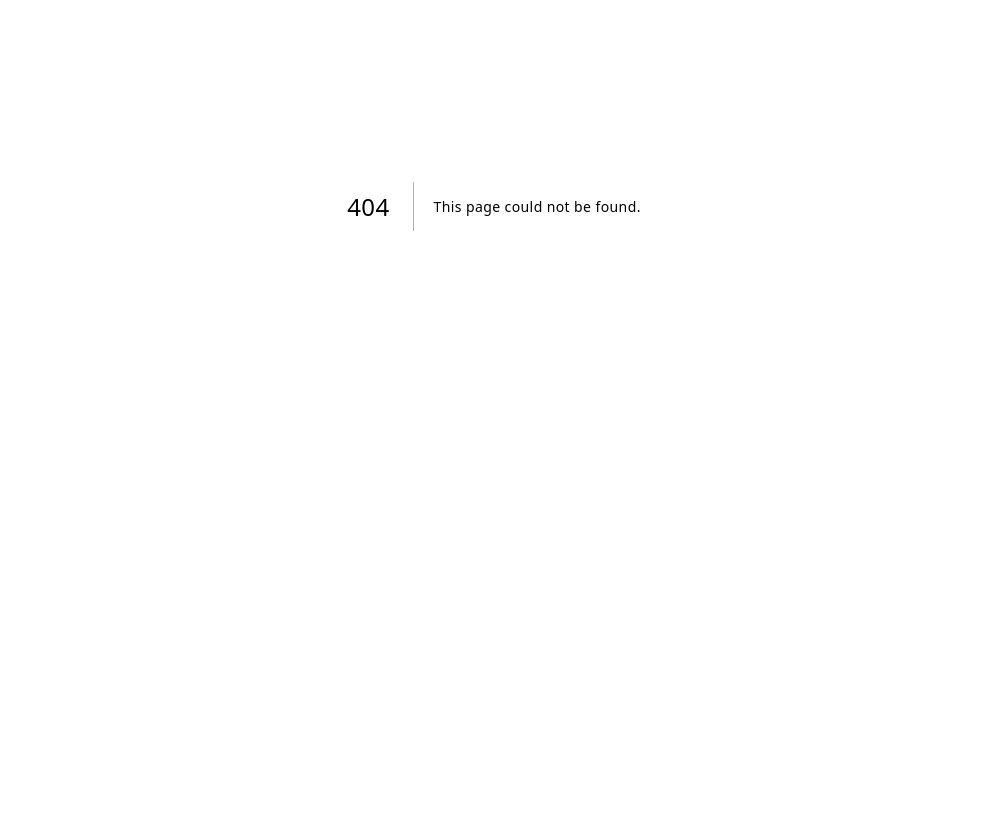
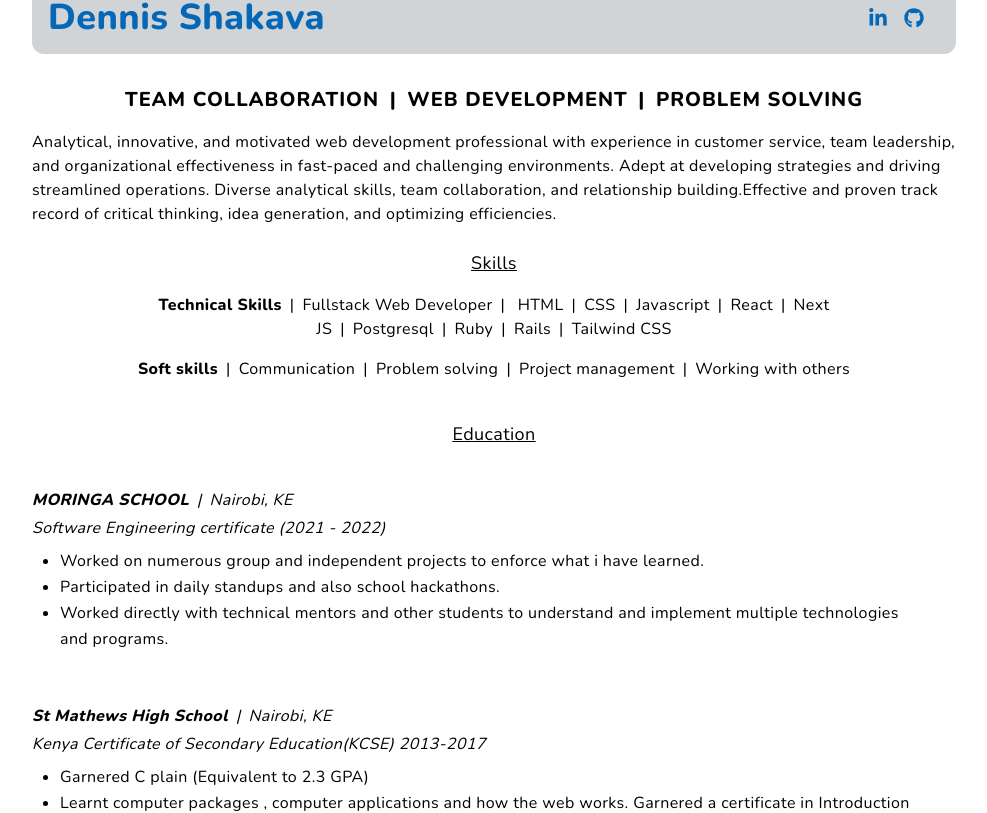
Before and after one commit to Shai9/nextjs-portfolio, a Next.js app: page /resume in a window 1280 px wide. Before the commit this address had no page. Shown: the part 274-1087 px from the top of the page, without its empty margins (146-1133 px from the left). Before the commit the page ends 880 px from the top, so only its background shows below. Built offline with nearby package versions, Linux system fonts and the light colour scheme.

Commit message:
small changes on the xomponents

```diff
--- a/components/Contact.jsx
+++ b/components/Contact.jsx
@@ -1,17 +1,16 @@
 import Image from 'next/image';
-import Link from 'next/link';
-import React, { useState } from 'react';
+import React from 'react';
 import { AiOutlineMail } from 'react-icons/ai';
 import { BsFillPersonLinesFill } from 'react-icons/bs';
 import { FaGithub, FaLinkedinIn } from 'react-icons/fa';
 import { HiOutlineChevronDoubleUp } from 'react-icons/hi';
-import ContactImg from '../public/assets/contact.jpg';
+import ContactImg from '../public/assets/pexels.jpg';
 
 const Contact = () => {
   return (
     <div id='contact' className='w-full lg:h-screen'>
       <div className='max-w-[1240px] m-auto px-2 py-16 w-full '>
-        <p className='text-xl tracking-widest uppercase text-[#0587b5]'>
+        <p className='text-xl tracking-widest uppercase text-[#0597b5]'>
           Contact
         </p>
         <h2 className='py-4'>Get In Touch</h2>
@@ -37,15 +36,15 @@ const Contact = () => {
               <div>
                 <p className='uppercase pt-8'>Connect With Me</p>
                 <div className='flex items-center justify-between py-4'>
-
-                    href='https://www.linkedin.com/in/'
+                  <a
+                    href='https://www.linkedin.com'
                     target='_blank'
                     rel='noreferrer'
-
+                  >
                     <div className='rounded-full shadow-lg shadow-gray-400 p-6 cursor-pointer hover:scale-110 ease-in duration-300'>
                       <FaLinkedinIn />
                     </div>
-
+                  </a>
                   <a
                     href='https://github.com/Shai9'
                     target='_blank'
@@ -59,13 +58,13 @@ const Contact = () => {
                   <div className='rounded-full shadow-lg shadow-gray-400 p-6 cursor-pointer hover:scale-110 ease-in duration-300'>
                     <AiOutlineMail />
                   </div>
-                  <Link href='/resume'>
 
+                    <a href='resume'>
                       <div className='rounded-full shadow-lg shadow-gray-400 p-6 cursor-pointer hover:scale-110 ease-in duration-300'>
                         <BsFillPersonLinesFill />
                       </div>
+                    </a>
 
-                  </Link>
                 </div>
               </div>
             </div>
@@ -123,7 +122,7 @@ const Contact = () => {
                     name='message'
                   ></textarea>
                 </div>
-                <button className='w-full p-4 text-black mt-4'>
+                <button className='w-full p-4 text-gray-100 mt-4'>
                   Send Message
                 </button>
               </form>
@@ -131,15 +130,16 @@ const Contact = () => {
           </div>
         </div>
         <div className='flex justify-center py-12'>
-          <Link href='/'>
-              <div className='rounded-full shadow-lg shadow-black p-4 cursor-pointer hover:scale-110 ease-in duration-300'>
+
+            <a href='/'>
+              <div className='rounded-full shadow-lg shadow-gray-400 p-4 cursor-pointer hover:scale-110 ease-in duration-300'>
                 <HiOutlineChevronDoubleUp
                   className='text-[#0587b5]'
                   size={30}
                 />
               </div>
+            </a>
 
-          </Link>
         </div>
       </div>
     </div>
--- a/components/Navbar.jsx
+++ b/components/Navbar.jsx
@@ -67,22 +67,19 @@ function Navbar() {
         <div>
           <div className='py-4 flex flex-col'>
             <ul className='uppercase'>
-              <Link href='/'>
-                <li className='p-2 text-sm'>Home</li>
-              </Link>
-              <Link href='/'>
+              <Link href='#about'>
                 <li className='p-2 text-sm'>About</li>
               </Link>
-              <Link href='/'>
+              <Link href='#skills'>
                 <li className='p-2 text-sm'>Skills</li>
               </Link>
               <Link href='/'>
                 <li className='p-2 text-sm'>Projects</li>
               </Link>
-              <Link href='/'>
+              <Link href='#contact'>
                 <li className='p-2 text-sm'>Get in touch</li>
               </Link>
-              <Link href='/'>
+              <Link href='/resume'>
                 <li className='text-sm border-2 border-[#0587b5] inline-block px-6  font-medium  leading-tight  rounded hover:bg-black hover:bg-opacity-5 focus:outline-none pt-2 pb-2'>Resume</li>
               </Link>
             </ul>
@@ -90,18 +87,28 @@ function Navbar() {
               <p className='uppercase tracking-widest text-[#0587b5]'>My Handles</p>
             </div>
             <div className='flex items-center justify-between my-4 w-full sm:w-[80%]'>
+            <Link href='/https://www.linkedin.com'>
               <div className='rounded-full shadow-lg border-[#0587b5] p-3 cursor-pointer hover:scale-105 ease-in duration-300'>
               <FaLinkedinIn />
               </div>
-            <div className='rounded-full shadow-lg border-[#0587b5] p-3 cursor-pointer hover:scale-105 ease-in duration-300'>
+            </Link>
+            <Link href='/https://www.github.com/Shai9'>
+              <div className='rounded-full shadow-lg border-[#0587b5] p-3 cursor-pointer   hover:scale-105 ease-in duration-300'>
               <FaGithub />
               </div>
+            </Link>
+
+            <Link href='#contact'>
               <div className='rounded-full shadow-lg border-[#0587b5] p-3 cursor-pointer hover:scale-105 ease-in duration-300'>
               <AiOutlineMail />
               </div>
+            </Link>
+
+            <Link href='/resume'>
             <div className='rounded-full shadow-lg border-[#0587b5] p-3 cursor-pointer hover:scale-105 ease-in duration-300'>
             <BsFillPersonLinesFill />
             </div>
+            </Link>
             </div>
           </div>
         </div>
--- /dev/null
+++ b/pages/resume.jsx
@@ -0,0 +1,179 @@
+import React from 'react';
+import Head from 'next/head';
+import { FaGithub, FaLinkedinIn } from 'react-icons/fa';
+
+const resume = () => {
+  return (
+    <>
+      <Head>
+        <title>Shaki | Resume</title>
+        <meta
+          name='description'
+          content='I’m a fullstack web developer specializing in building (and occasionally designing) exceptional digital experiences.'
+        />
+        <link rel='icon' href='/fav.png' />
+      </Head>
+
+      <div className='max-w-[940px] mx-auto p-2 pt-[120px]'>
+        <h2 className='text-center'>Resume</h2>
+        <div className='bg-[#d0d4d6] my-4 p-4 w-full flex rounded-xl justify-between items-center'>
+          <h2 className='text-center text-[#0567b5]'>Dennis Shakava</h2>
+          <div className='flex'>
+            <a
+              href='https://www.linkedin.com'
+              target='_blank'
+              rel='noreferrer'
+            >
+              <FaLinkedinIn size={20} style={{ marginRight: '1rem' }} className='text-[#0567b5]' />
+            </a>
+            <a
+              href='https://github.com/Shai9'
+              target='_blank'
+              rel='noreferrer'
+            >
+              <FaGithub size={20} style={{ marginRight: '1rem' }} className='text-[#0567b5]' />
+            </a>
+          </div>
+        </div>
+        <div className='text-center py-4 text-xl font-bold uppercase tracking-wider'>
+          <div className='hidden sm:block'>
+            <p>
+              Team collaboration <span className='px-1'>|</span> Web Development{' '}
+              <span className='px-1'>|</span> Problem Solving
+            </p>
+          </div>
+          <div className='block sm:hidden'>
+            <p>Team collaboration</p>
+            <p className='py-2'>Web Development</p>
+            <p>Problem Solving</p>
+          </div>
+        </div>
+        <p>
+          Analytical, innovative, and motivated web development professional
+          with experience in customer service, team leadership, and
+          organizational effectiveness in fast-paced and challenging
+          environments. Adept at developing strategies and driving streamlined
+          operations. Diverse analytical skills, team collaboration, and
+          relationship building.Effective and proven track record of critical thinking, idea
+          generation, and optimizing efficiencies.
+        </p>
+
+        {/* Skills */}
+        <div className='text-center py-4'>
+          <h5 className='text-center underline text-[18px] py-2'>Skills</h5>
+          <p className='py-2'>
+            <span className='font-bold'>Technical Skills</span>
+            <span className='px-2'>|</span>Fullstack Web Developer
+            <span className='px-2'>|</span> HTML
+            <span className='px-2'>|</span>CSS
+            <span className='px-2'>|</span>Javascript
+            <span className='px-2'>|</span>React
+            <span className='px-2'>|</span>Next JS
+            <span className='px-2'>|</span>Postgresql
+            <span className='px-2'>|</span>Ruby
+            <span className='px-2'>|</span>Rails
+            <span className='px-2'>|</span>Tailwind CSS
+          </p>
+          <p className='py-2'>
+            <span className='font-bold'>Soft skills</span>
+            <span className='px-2'>|</span>Communication
+            <span className='px-2'>|</span>Problem solving
+            <span className='px-2'>|</span>Project management
+            <span className='px-2'>|</span>Working with others
+          </p>
+        </div>
+
+        <h5 className='text-center underline text-[18px] py-4'>
+          Education
+        </h5>
+        {/* Experience */}
+        <div className='py-6'>
+          <p className='italic'>
+            <span className='font-bold italic'>
+            MORINGA SCHOOL
+            </span>
+            <span className='px-2'>|</span>Nairobi, KE
+          </p>
+          <p className='py-1 italic'>Software Engineering certificate (2021 - 2022)</p>
+          <ul className='list-disc list-outside px-7 py-1 leading-relaxed'>
+            <li>
+              Worked on numerous group and independent projects to enforce what i have learned.
+            </li>
+            <li>
+              Participated in daily standups and also school hackathons.
+            </li>
+            <li>
+              Worked directly with technical mentors and other students to understand and
+              implement multiple technologies and programs.
+            </li>
+          </ul>
+        </div>
+
+
+        {/* Personal Experience */}
+        <div className='py-6'>
+          <p className='italic'>
+            <span className='font-bold italic'>
+              St Mathews High School
+            </span>
+            <span className='px-2'>|</span>Nairobi, KE
+          </p>
+          <p className='py-1 italic'>Kenya Certificate of Secondary Education(KCSE) 2013-2017</p>
+          <ul className='list-disc list-outside px-7 py-1 leading-relaxed'>
+            <li>
+              Garnered C plain (Equivalent to 2.3 GPA)
+            </li>
+            <li>
+              Learnt computer packages , computer applications and how the web works. Garnered a certificate in Introduction to computers
+            </li>
+          </ul>
+        </div>
+
+        {/*  */}
+        <h5 className='text-center underline text-[18px] py-4'>
+        Experience
+        </h5>
+
+        {/* Experience */}
+        <div className='py-6'>
+          <p className='italic'>
+            <span className='font-bold'>Windsor Cyber Solutions</span>
+            <span className='px-2'>|</span>Cyber Clerk
+          </p>
+          <p className='py-1 italic'>Cyber attendant (2018 – 2019)</p>
+          <ul className='list-disc list-outside px-7 py-1 leading-relaxed'>
+            <li>
+            Help customers with the use of computers, applications and internet usage.
+            Respond to customers who encounter error messages while accessing websites, emailing or downloading content.
+            </li>
+            <li>
+            Operate the various printing machinery in the cybercafé including photocopier, laminating machine and printers
+            Learn and operate various equipment in the media centers - photo and video equipment, software.
+            </li>
+            <li>
+              Did private studies on software development.
+            </li>
+       </ul>
+        </div>
+        <div className='text-center py-4'>
+          <h5 className='text-center underline text-[18px] py-2'>Interests</h5>
+          <p className='py-2'>
+            <span className='font-bold'>Hobbies</span>
+            <span className='px-2'>|</span>Swimming
+            <span className='px-2'>|</span> Travelling
+            <span className='px-2'>|</span>Reading
+            <span className='px-2'>|</span>Writing code
+          </p>
+          <p className='py-2'>
+            <span className='font-bold'>Referees</span>
+            <span className='px-2'>|</span>Hamida Mstafa(Mentor)[0712345678]
+            <span className='px-2'>|</span>Justus Onyancha(Mentor)[0712345678]
+            <span className='px-2'>|</span>Rahim Edu(Student)
+          </p>
+        </div>
+      </div>
+    </>
+  );
+}
+
+export default resume;
```
Also changed, not shown: public/assets/contact.jpg (deleted), public/assets/pexels.jpg (added). Lines whose indentation alone changed are shown as unchanged.
